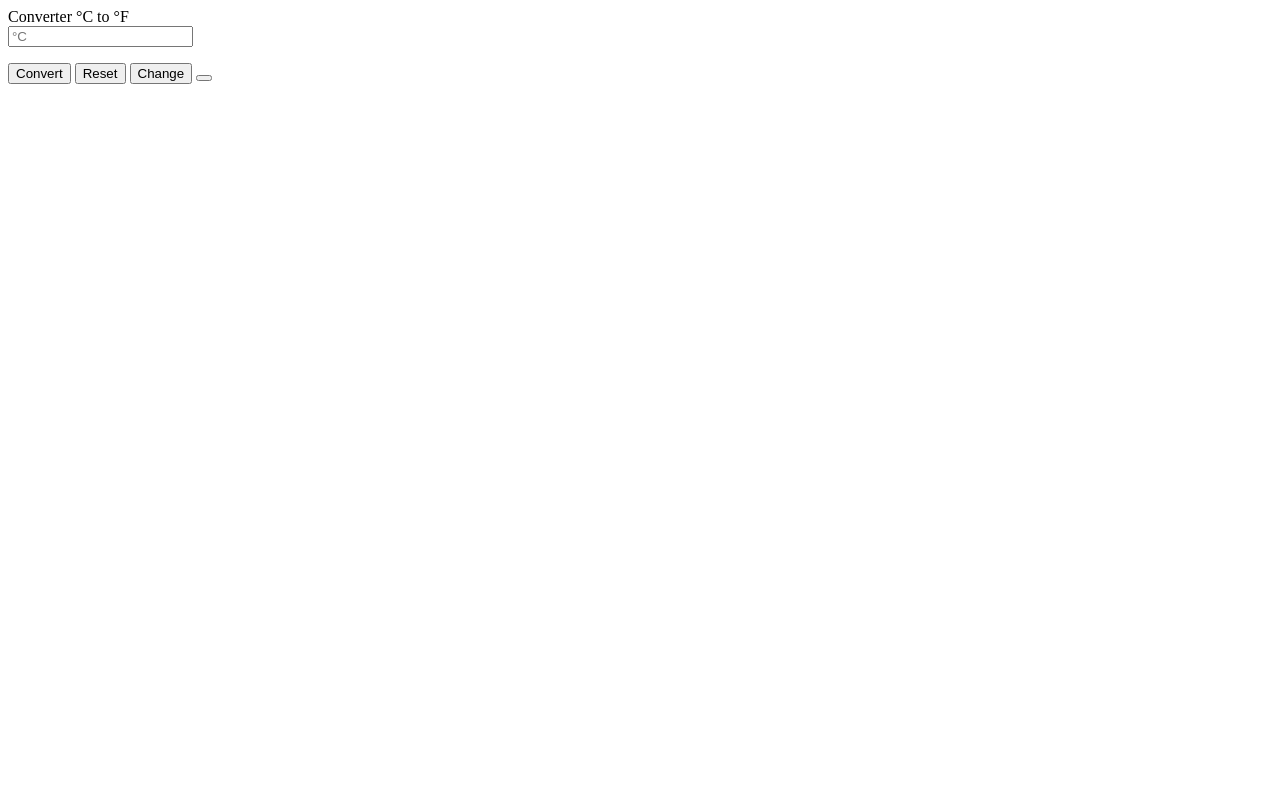
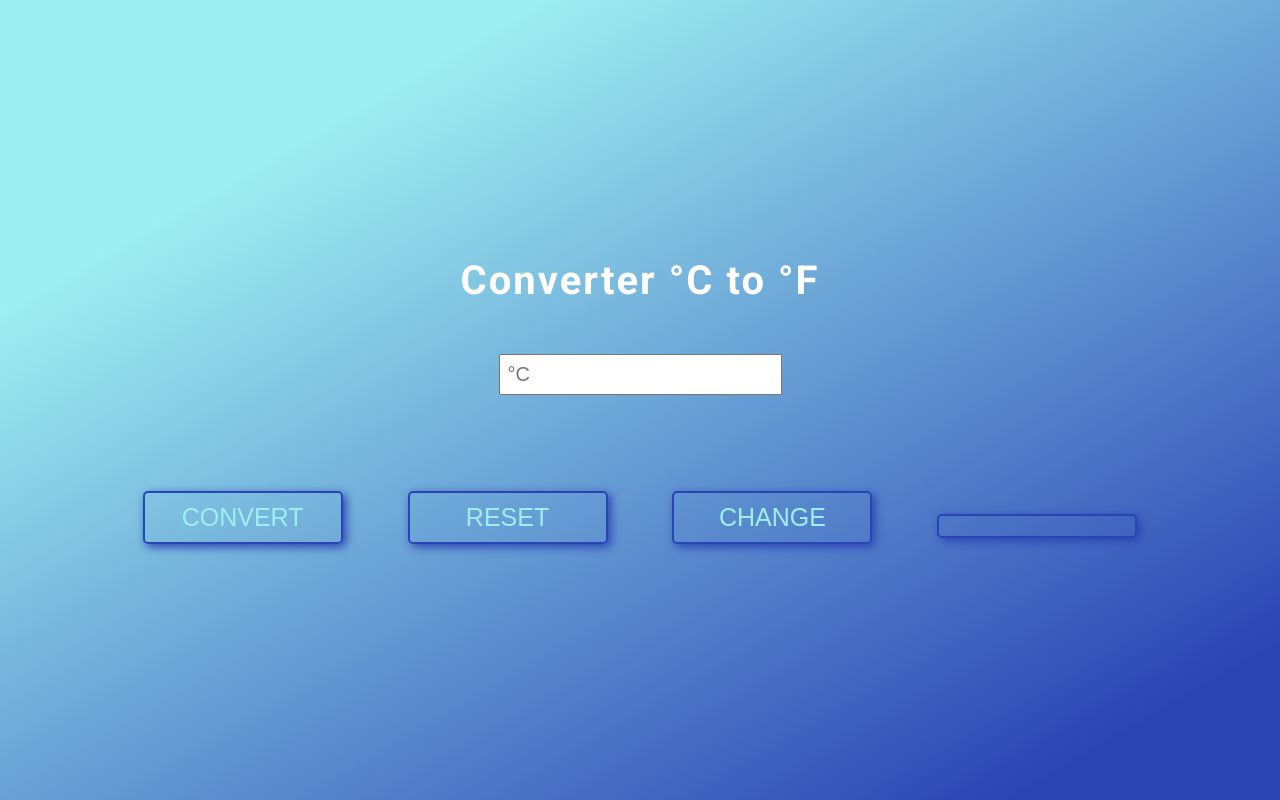
Before and after one commit to Reihanehhosseini/fahrenheit, a plain HTML site: page source/index.html in a window 1280 px wide. Drawn offline with Linux system fonts and the light colour scheme.

Commit message:
bug fixed

```diff
--- a/source/index.html
+++ b/source/index.html
@@ -10,7 +10,7 @@
     <meta name="author" content="SabzLearn.ir" />
     <title>SalzLearn| Js | °C to °F</title>
 
-    <!-- <link href="style/style.css" rel="stylesheet"> -->
+    <link href="style/style.css" rel="stylesheet">
 
     <link rel="preconcert" href="https://fonts.gstatic.com">
     <link href="https://fonts.googleapis.com/css2?family=Roboto:wght@400;700&display=swap" rel="stylesheet">
```
